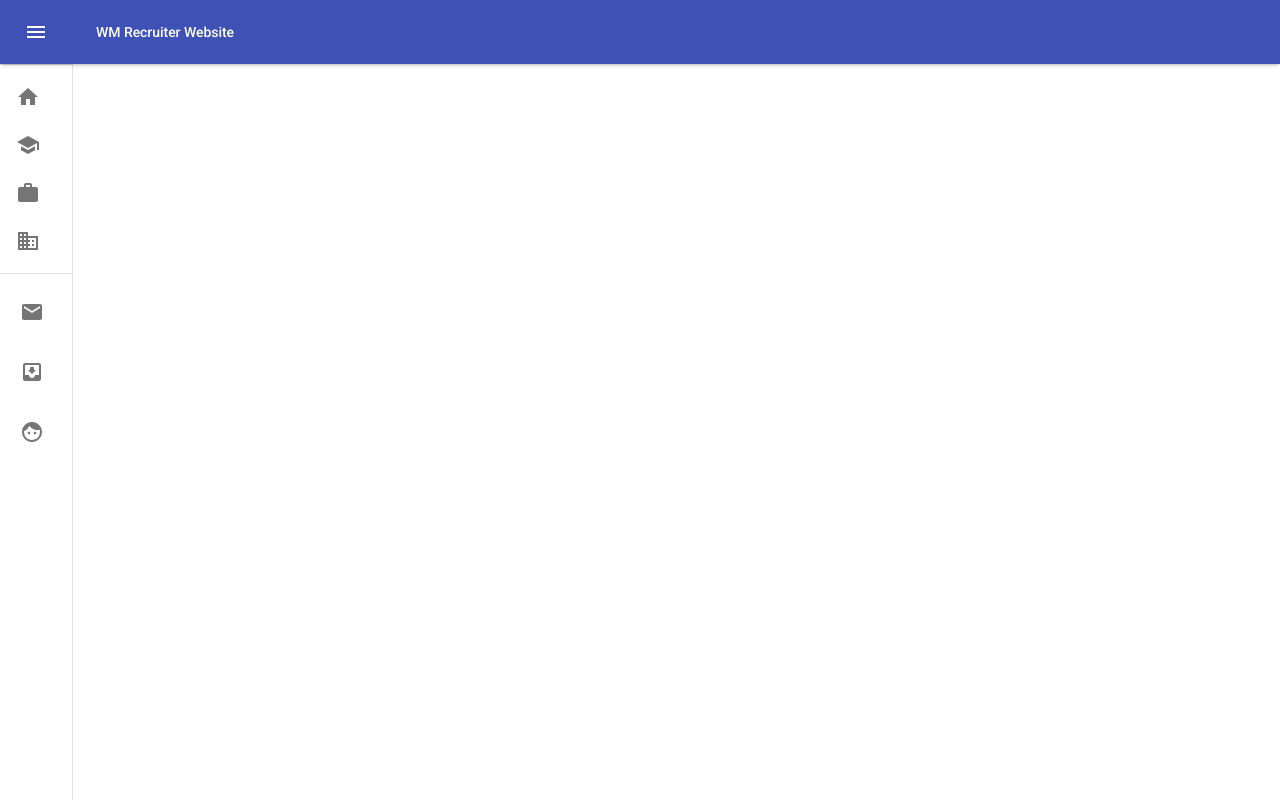
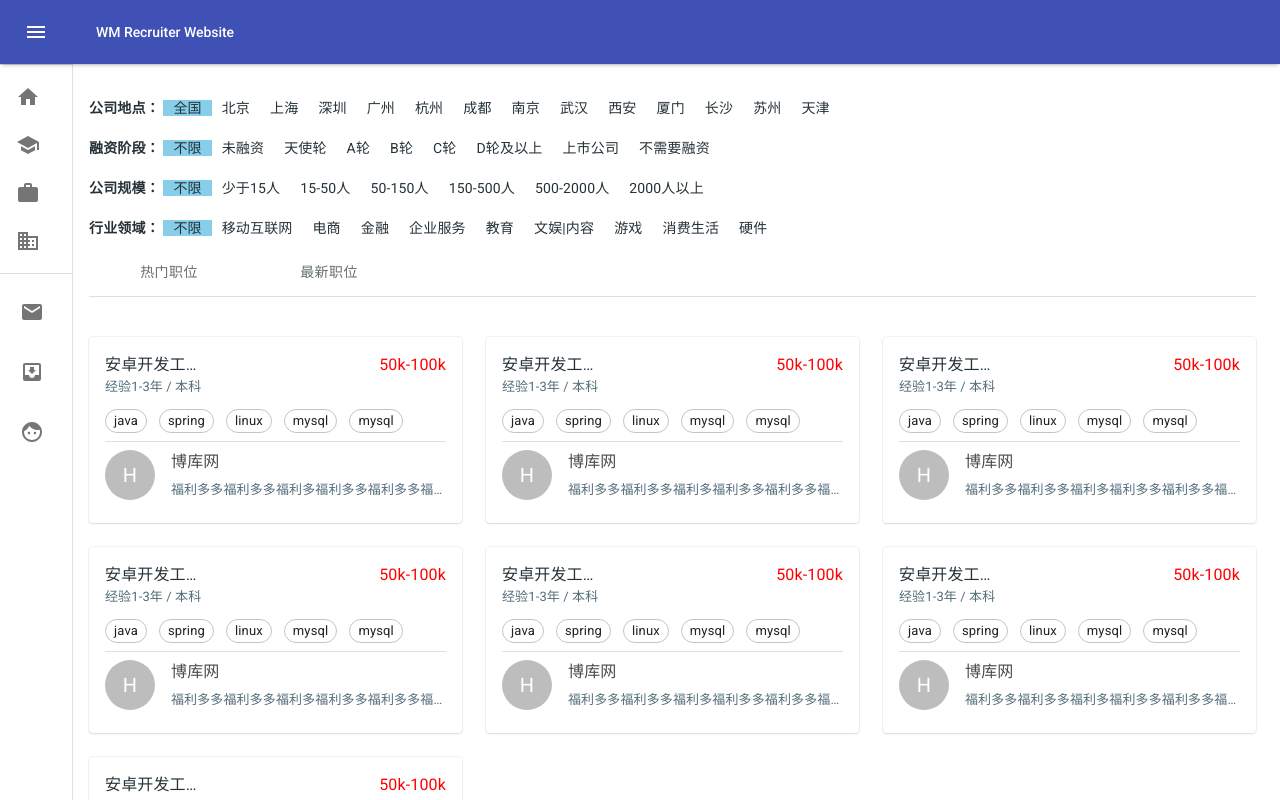
Before and after one commit to Y-Moon/Job-Website, a React (Create React App) app: page /findJob/companyList in a window 1280 px wide. Built offline with nearby package versions, Linux system fonts and the light colour scheme.

Commit message:
添加company/index内容

```diff
--- a/src/views/company/card.js
+++ b/src/views/company/card.js
@@ -51,7 +51,7 @@ export default function PageCard() {
 			<Typography className={classes.typography_title} noWrap >
 				安卓开发工程师
 			</Typography >
-			 <Typography  className={classes.*/}>
+			 <Typography  className={classes.typography_money}>
 			 	50k-100k
 			 </Typography >
 			  <Typography  className={classes.fontSmall} color="textSecondary" gutterBottom>
--- a/src/views/company/index.js
+++ b/src/views/company/index.js
@@ -2,23 +2,59 @@ import React from 'react';
 import Page from 'src/components/Page';
 import {
   makeStyles,
-  Typography,
+  Typography
 } from '@material-ui/core';
+import CardList from '../hot/cardLayout';
 const useStyles = makeStyles((theme) => ({
   root: {
     backgroundColor: theme.palette.background.white,
     minHeight: '100%',
     paddingBottom: theme.spacing(3),
-    paddingTop: theme.spacing(3)
+    paddingTop: theme.spacing(3),
+    paddingLeft: theme.spacing(2)
+  },
+  tabItemContainer: {
+    height: '40px',
+    lineHeight: '40px'
+  },
+  tabItem: {
+    padding: '0 10px'
+  },
+  tabItemActive: {
+    background: 'skyblue'
   }
 }));
-const CompanyView= () => {
-	const classes=useStyles();
-	return (
-		<Page
-		  className={classes.root}
-		  title="company list"
-		>
-		</Page>)
-}
+const CompanyView = () => {
+  const classes = useStyles();
+  let headData = [
+    {
+      title: '公司地点：',
+      items: ['全国', '北京', '上海', '深圳', '广州', '杭州', '成都', '南京', '武汉', '西安', '厦门', '长沙', '苏州', '天津']
+    }, {
+      title: '融资阶段：',
+      items: ['不限', '未融资', '天使轮', 'A轮', 'B轮', 'C轮', 'D轮及以上', '上市公司', '不需要融资']
+    }, {
+      title: '公司规模：',
+      items: ['不限', '少于15人', '15-50人', '50-150人', '150-500人', '500-2000人', '2000人以上']
+    }, {
+      title: '行业领域：',
+      items: ['不限', '移动互联网', '电商', '金融', '企业服务', '教育', '文娱|内容', '游戏', '消费生活', '硬件']
+    }
+  ];
+  return (
+    <Page
+      className={classes.root}
+      title='company list'
+    >
+      {headData.map((i, idx) => (
+        <div key={idx} className={classes.tabItemContainer}>
+          <b>{i.title}&nbsp;</b>
+          {i.items.map((i, idx2) => <span
+            className={[classes.tabItem, idx2 === 0 ? classes.tabItemActive : null].join(' ')}
+            key={idx2}>{i}</span>)}
+        </div>
+      ))}
+      <CardList/>
+    </Page>);
+};
 export default CompanyView;
```
Also changed, not shown: src/views/hot/index.js (+8 -8 lines), 1 other file (tests, documents, lock files or other folders).
